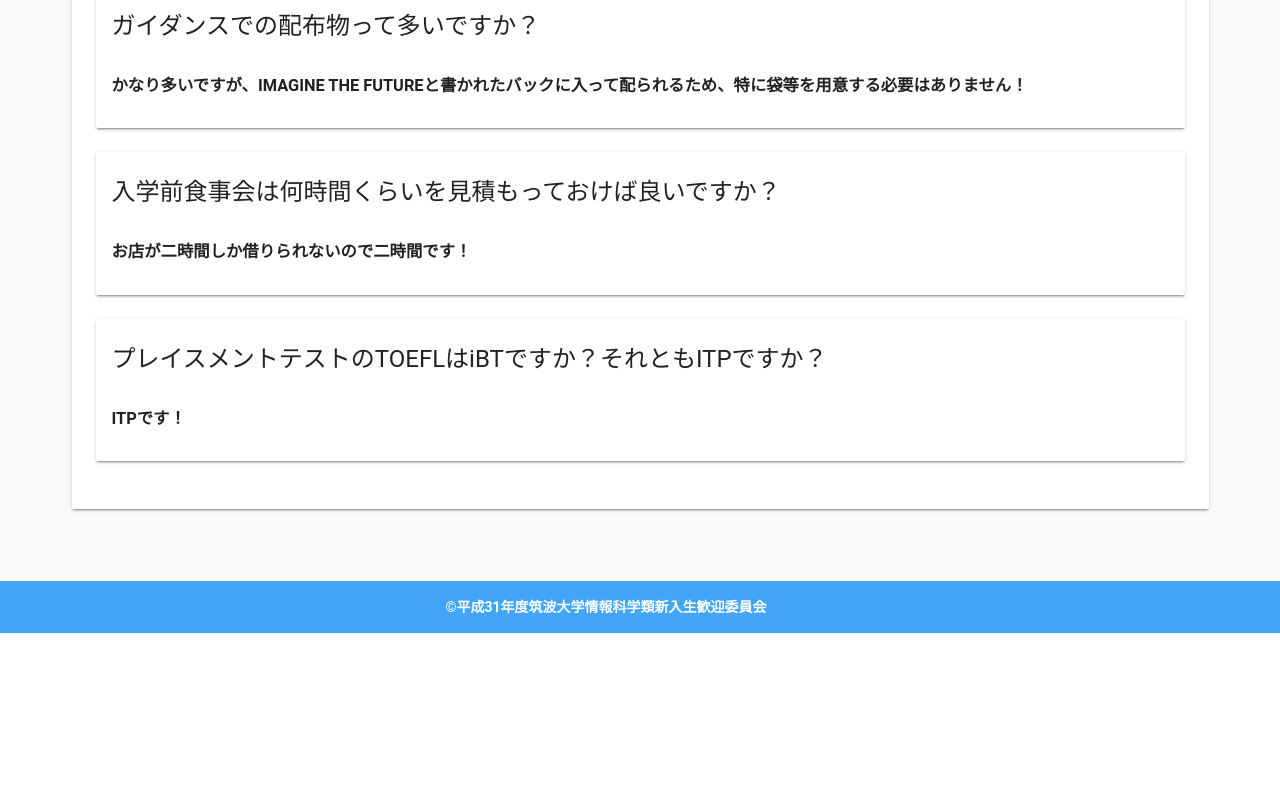
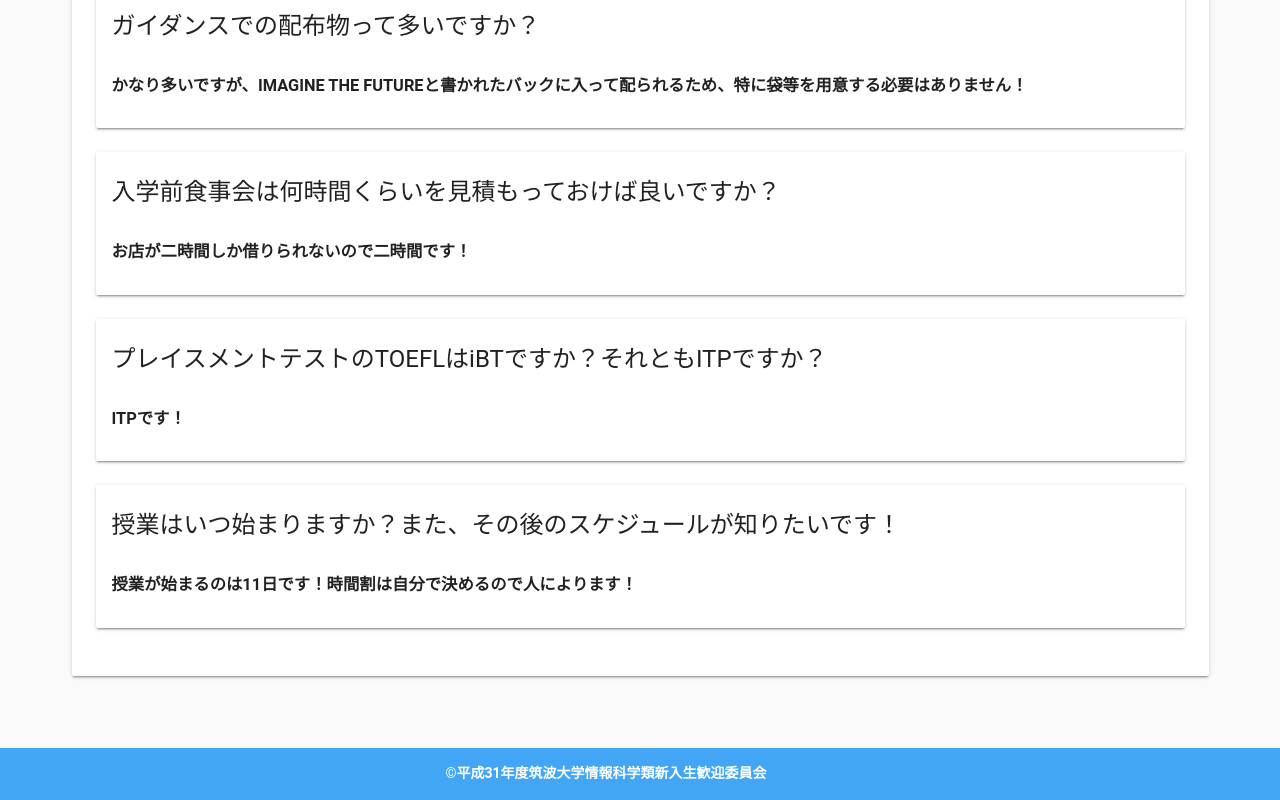
Before and after one commit to takonasu/shinkan2019, a Vue app: page /#/question in a window 1280 px wide. Shown: the part 833-1633 px from the top of the page. Before the commit the page ends 1466 px from the top, so only its background shows below. Built offline with nearby package versions, Linux system fonts and the light colour scheme.

Commit message:
add:６つ目

```diff
--- a/src/components/question.vue
+++ b/src/components/question.vue
@@ -65,7 +65,39 @@ export default {
           question:
             "プレイスメントテストのTOEFLはiBTですか？それともITPですか？",
           answer: "ITPです！"
+        },
+        {
+          id: 6,
+          question:
+            "授業はいつ始まりますか？また、その後のスケジュールが知りたいです！",
+          answer:
+            "授業が始まるのは11日です！時間割は自分で決めるので人によります！"
         }
+        // {
+        //   id: ,
+        //   question: "",
+        //   answer: ""
+        // },
+        // {
+        //   id: ,
+        //   question: "",
+        //   answer: ""
+        // },
+        // {
+        //   id: ,
+        //   question: "",
+        //   answer: ""
+        // },
+        // {
+        //   id: ,
+        //   question: "",
+        //   answer: ""
+        // },
+        // {
+        //   id: ,
+        //   question: "",
+        //   answer: ""
+        // }
       ],
       alert: true
     };
```
